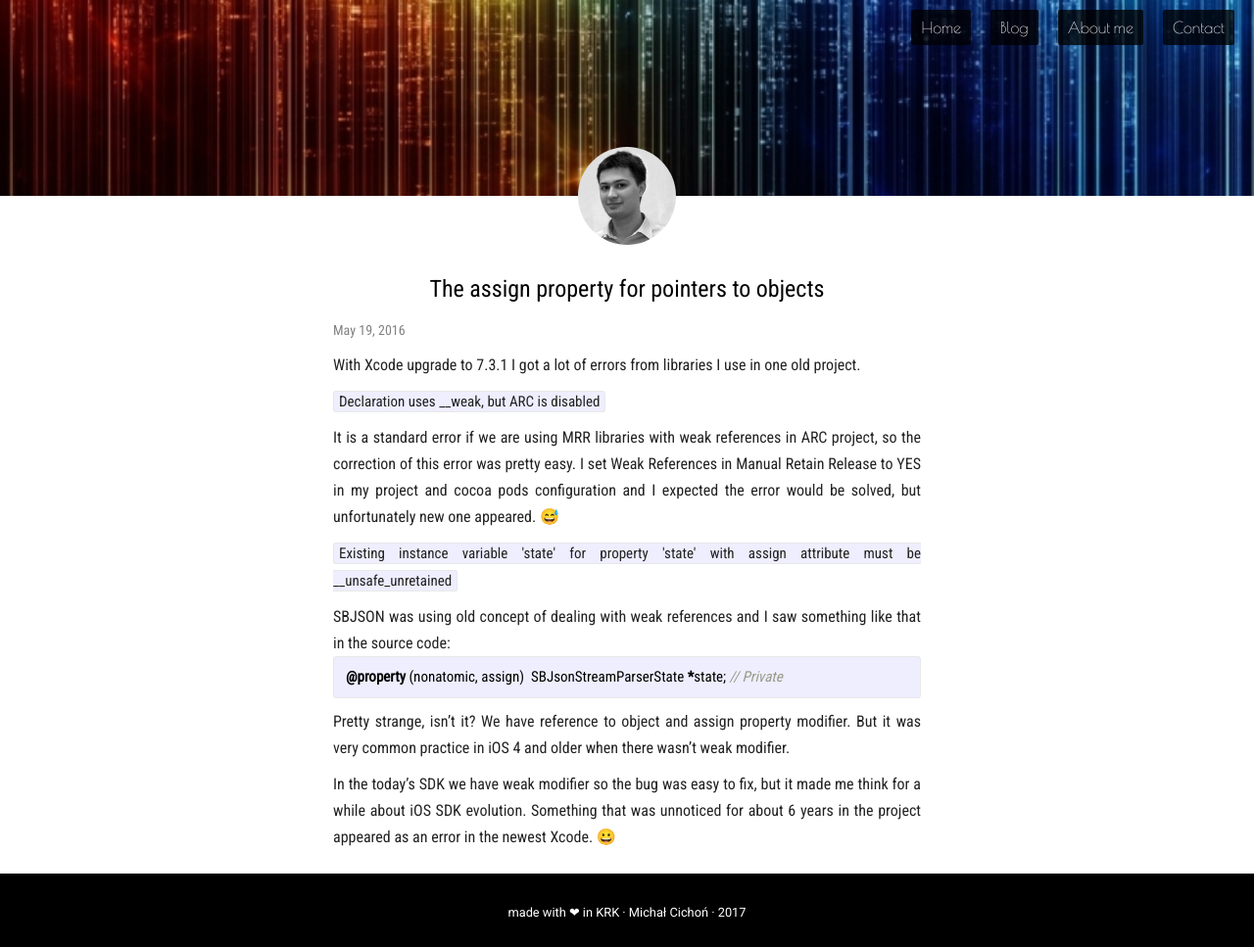
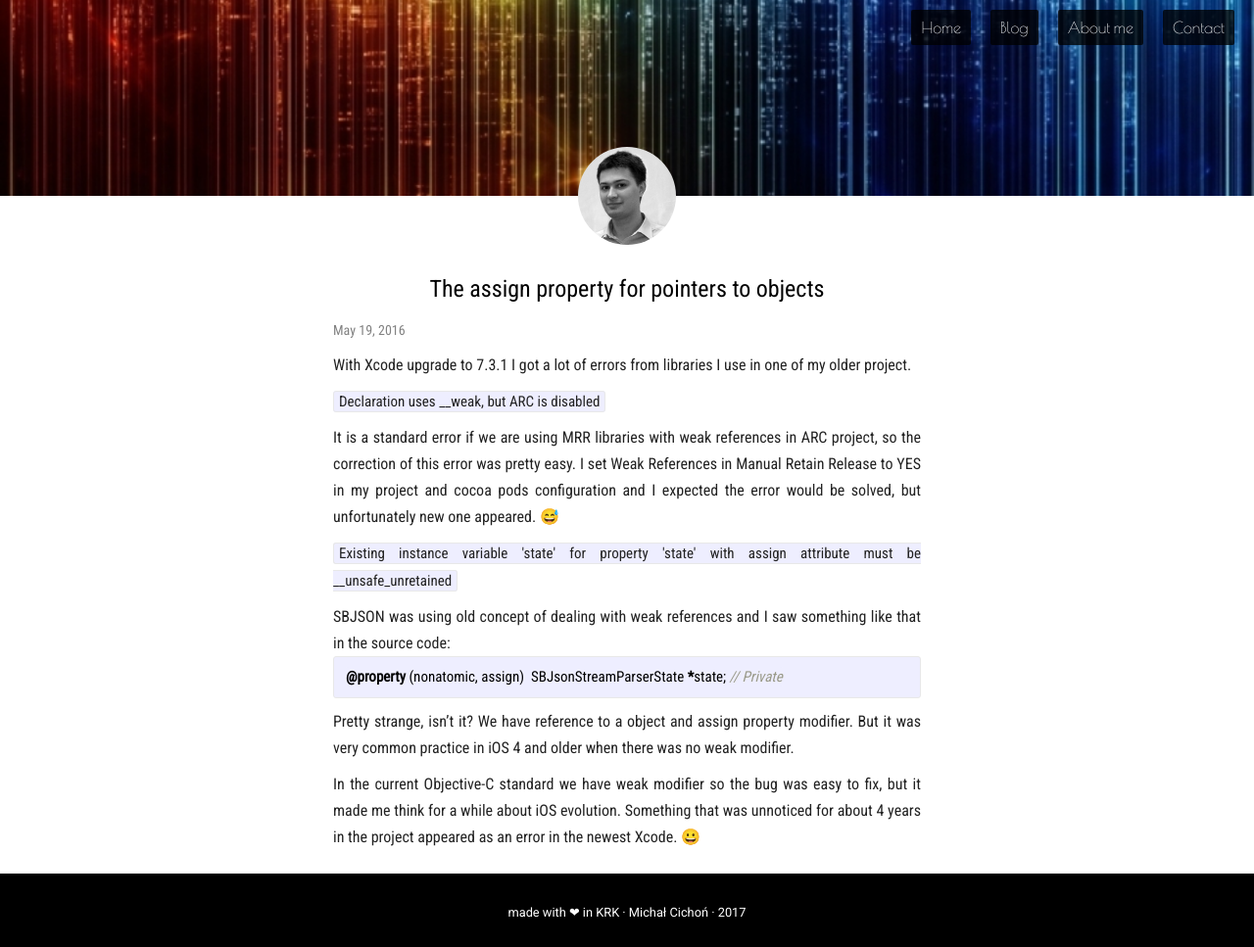
Before and after one commit to michalcichon/michalcichon.github.io, a Jekyll site: the page built from _posts/2016-05-19-assign-property-for-pointers-to-objects.md, in a window 1280 px wide. Shown: the whole page at 98% size. Built offline with Jekyll 4.4.1, drawn with Linux system fonts in a browser that asks for light colours.

Commit message:
some alignments to blog posts

```diff
--- a/_posts/2016-05-19-assign-property-for-pointers-to-objects.md
+++ b/_posts/2016-05-19-assign-property-for-pointers-to-objects.md
@@ -5,7 +5,7 @@ date:   2016-05-19 10:09:00 +0200
 categories: ios
 ---
 
-With Xcode upgrade to 7.3.1 I got a lot of errors from libraries I use in one old project.
+With Xcode upgrade to 7.3.1 I got a lot of errors from libraries I use in one of my older project.
 
 `Declaration uses __weak, but ARC is disabled`
 
@@ -19,6 +19,6 @@ SBJSON was using old concept of dealing with weak references and I saw something
 @property (nonatomic, assign)  SBJsonStreamParserState *state; // Private
 {% endhighlight %}
 
-Pretty strange, isn’t it? We have reference to object and assign property modifier. But it was very common practice in iOS 4 and older when there wasn’t weak modifier.
+Pretty strange, isn’t it? We have reference to a object and assign property modifier. But it was very common practice in iOS 4 and older when there was no weak modifier.
 
-In the today’s SDK we have weak modifier so the bug was easy to fix, but it made me think for a while about iOS SDK evolution. Something that was unnoticed for about 6 years in the project appeared as an error in the newest Xcode. 😀
+In the current Objective-C standard we have weak modifier so the bug was easy to fix, but it made me think for a while about iOS evolution. Something that was unnoticed for about 4 years in the project appeared as an error in the newest Xcode. 😀
--- a/about-me.html
+++ b/about-me.html
@@ -7,8 +7,8 @@ permalink: /about-me/
   <header>
     <h1>About me</h1>
   </header>
-  <p>I have always been interested in the software development. When I was 10 I wrote my first computer program in Atari BASIC. It wasn't something very spectacular because I had no book about programming but only some magazines about Atari 800 XL/XE and I used all my known syntax to create a simple history quiz. But I saved my work on a type which is quite interesting from today's perspective. &#x1F609;</p>
-  <p>My first quality code was written on studies at the <a href="http://www.ftj.agh.edu.pl/indexe.html">Faculty of Physics and Applied Computer Science</a> in <a href="http://www.agh.edu.pl/en/">AGH University of Science and Technology</a>. My main interests were software engineering, data mining and computer graphics.</p>
+  <p>I have always been interested in the software development. When I was 10 I wrote my first computer program in Atari BASIC. It wasn't something very spectacular because I had no book about programming but only some magazines about Atari 800 XL/XE and I used all the syntax I learned from example code listenings to create a simple history quiz. But I saved my work on a type which is quite interesting from the perspective of today. &#x1F609;</p>
+  <p>My first quality code was written on studies at the <a href="http://www.ftj.agh.edu.pl/indexe.html">Faculty of Physics and Applied Computer Science</a> in <a href="http://www.agh.edu.pl/en/">AGH University of Science and Technology</a>. My main interests were software engineering, machine learning and computer graphics.</p>
   <p>During my studies I have been working at <a href="http://www.comarch.com/">Comarch</a>, where I have learned a lot of real programming techniques and had my first experience with Apple technologies.</p>
   <p>I have experience in many web technologies like Java, JavaScript (Angular, NodeJS), PHP and I always look for opportunities to master new technologies and programming languages. Now I am focused on mobile software development for iOS devices. If you want to learn more about projects I was involved in, please visit <a class="linkedin" href="https://www.linkedin.com/in/michalcichon" title="Linkedin">my LinkedIn profile</a>.</p>
 </article>
```
Also changed, not shown: _posts/2013-11-10-why-do-some-programming-languages-have-a-bad-reputation.md (+2 -2 lines), _posts/2014-02-07-freemarker-syntax-highlighting-in-netbeans.md (+1 -1 lines).
